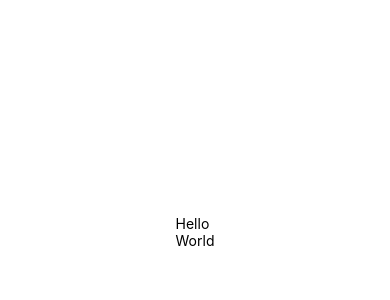
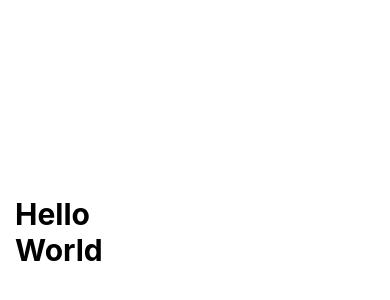
Before and after one commit to simoncgmathew/myweatherapp, a React Native app: screen / in a window 390 px wide. Shown: the part 190-490 px from the top of the page. Built offline with nearby package versions, Linux system fonts and the light colour scheme.

Commit message:
M2L2 - Inline vs Stylesheet

```diff
--- a/App.tsx
+++ b/App.tsx
@@ -1,5 +1,19 @@
 import { StatusBar } from 'expo-status-bar';
 import { StyleSheet, Text, View } from 'react-native';
+
+const helloWorldStyles = StyleSheet.create({
+  text: {
+    width: '100%',
+    textAlign: 'left',
+    fontWeight: 'bold',
+    fontSize: 30,
+  },
+  container: {
+    width: '100%',
+    alignItems: 'center',
+    padding: 15,
+  },
+});
 
 interface HelloWorldProps {
   shouldRenderWorld: boolean;
@@ -7,9 +21,9 @@ interface HelloWorldProps {
 
 function HelloWorld(props: HelloWorldProps) {
   return (
-    <View>
-      <Text>Hello</Text>
-      {props.shouldRenderWorld && <Text>World</Text>}
+    <View style={helloWorldStyles.container}>
+      <Text style={helloWorldStyles.text}>Hello</Text>
+      {props.shouldRenderWorld && <Text style={helloWorldStyles.text}>World</Text>}
     </View>
   );
 }
```
